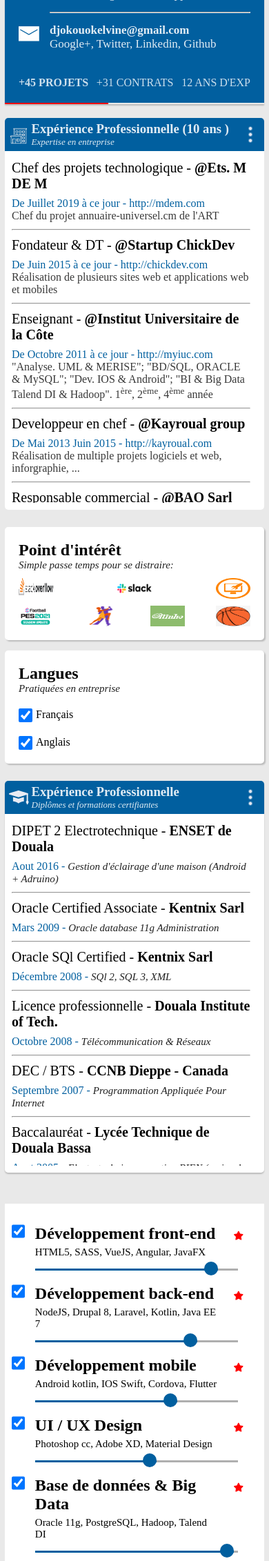
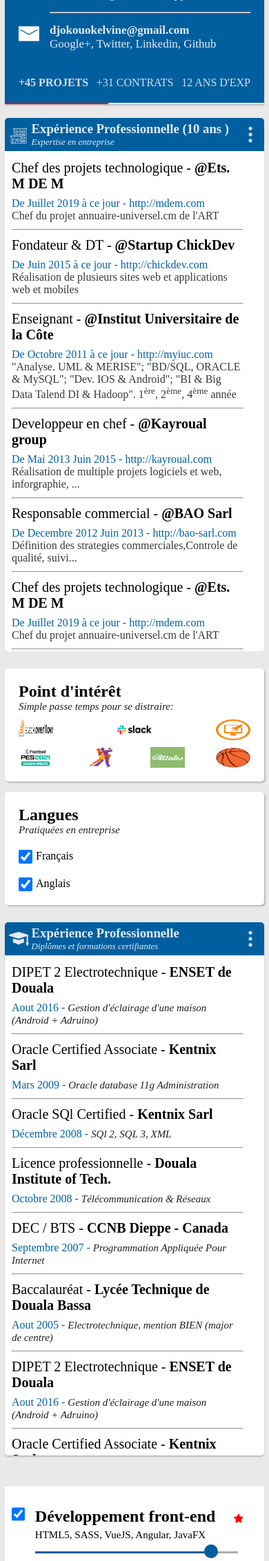
Before and after one commit to dKelvine1548/my-cv-web, a PHP site: page / in a window 390 px wide. Shown: the part 629-2892 px from the top of the page at 69% size. Run offline with PHP 8.4, Linux system fonts and the light colour scheme.

Commit message:
"Add mediaquery of screen 736 and 2310"

```diff
--- a/composants/exprerience_prof.php
+++ b/composants/exprerience_prof.php
@@ -120,7 +120,6 @@
                                 <hr class="trait" id="trait-fin">
                             </div>
                             <?php }  ?>
-
                         </div>
                     </div>
     </div>
--- a/style.css
+++ b/style.css
@@ -24,6 +24,7 @@
     "b c";
     box-shadow: 0 35px 55px rgba(0, 0, 0, 0.1);
     width: 80%;
+    grid-template-rows: auto auto auto auto;
     grid-column-gap: 2% ;
 
 }
@@ -207,6 +208,10 @@
     background: white;
     border-bottom-left-radius: 5px;
     border-bottom-right-radius: 5px;
+    grid-row-start: 2;
+    grid-column-end: 2;
+    grid-column-start: 1;
+    grid-row-end: 50;
 }
 
 .competence-technique{
@@ -370,7 +375,6 @@
 }
 
 .responsabilite{
-    width: 100%;
     padding: 10px;
     background-color: white;
     border-bottom-left-radius: 5px;
@@ -380,10 +384,9 @@
 
 .scrollbar {
     overflow-y: scroll;
-    width: 100%;
-    height: 500px;
+    height: 520px;
     border: 1px;
-    padding-right: 10px;
+    padding-right: 20px;
 
 }
 
@@ -587,3 +590,33 @@
         width: 100%;
     }
 }
+
+@media screen and (max-width: 736px){
+    .container{
+        width: 100%;
+    }
+
+    .responsabilite{
+        height: 725px;
+    }
+
+    .scrollbar{
+        height: 715px;
+    }
+}
+
+
+
+@media screen and (max-width: 2310px){
+    .container{
+        width: 100%;
+    }
+
+    .responsabilite{
+        height: 725px;
+    }
+
+    .scrollbar{
+        height: 715px;
+    }
+}
```
